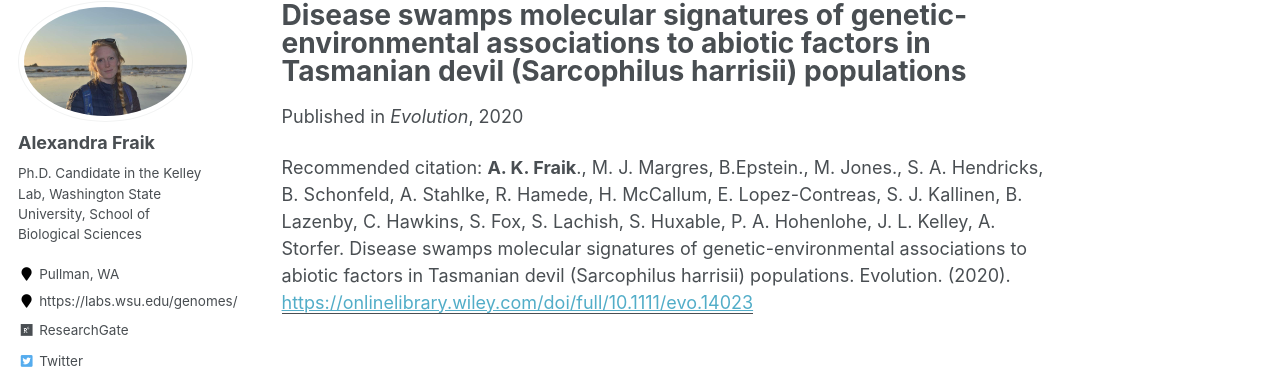
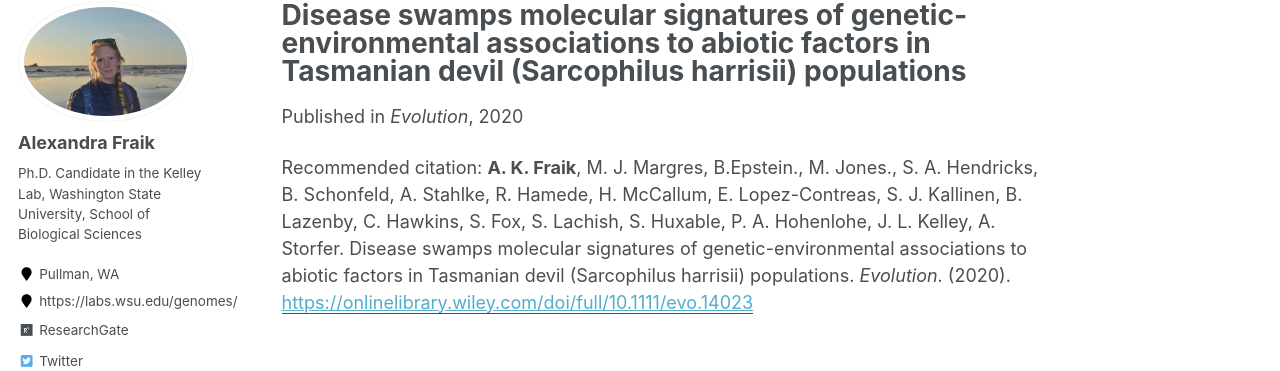
Before and after one commit to akfraik/akfraik.github.io, a Jekyll site: the page built from _publications/2020-05-23.md, in a window 1280 px wide and 900 px high. Shown: the part 117-488 px from the top of the window. Built offline with Jekyll 4.4.1, drawn with Linux system fonts in a browser that asks for light colours; some web fonts are replaced; a file with an impossible date is left out.

Commit message:
Still trying to figure this out

```diff
--- a/_publications/2020-05-23.md
+++ b/_publications/2020-05-23.md
@@ -6,7 +6,7 @@ excerpt: 'Loss of apparent signal of abiotic local adaptation post‐disease sug
 date: 2020-05-23
 venue: 'Evolution'
 paperurl: 'https://onlinelibrary.wiley.com/doi/full/10.1111/evo.14023'
-citation: <b>A. K. Fraik</b>., M. J. Margres, B.Epstein., M. Jones., S. A. Hendricks, B. Schonfeld, A. Stahlke, R. Hamede, H. McCallum, E. Lopez-Contreas, S. J. Kallinen, B. Lazenby, C. Hawkins, S. Fox, S. Lachish, S. Huxable, P. A. Hohenlohe, J. L. Kelley, A. Storfer. Disease swamps molecular signatures of genetic-environmental associations to abiotic factors in Tasmanian devil (Sarcophilus harrisii) populations. Evolution. (2020).
+citation: <b>A. K. Fraik</b>, M. J. Margres, B.Epstein., M. Jones., S. A. Hendricks, B. Schonfeld, A. Stahlke, R. Hamede, H. McCallum, E. Lopez-Contreas, S. J. Kallinen, B. Lazenby, C. Hawkins, S. Fox, S. Lachish, S. Huxable, P. A. Hohenlohe, J. L. Kelley, A. Storfer. Disease swamps molecular signatures of genetic-environmental associations to abiotic factors in Tasmanian devil (Sarcophilus harrisii) populations. <i>Evolution</i>. (2020).
 ---
 
 ## Abstract
```
